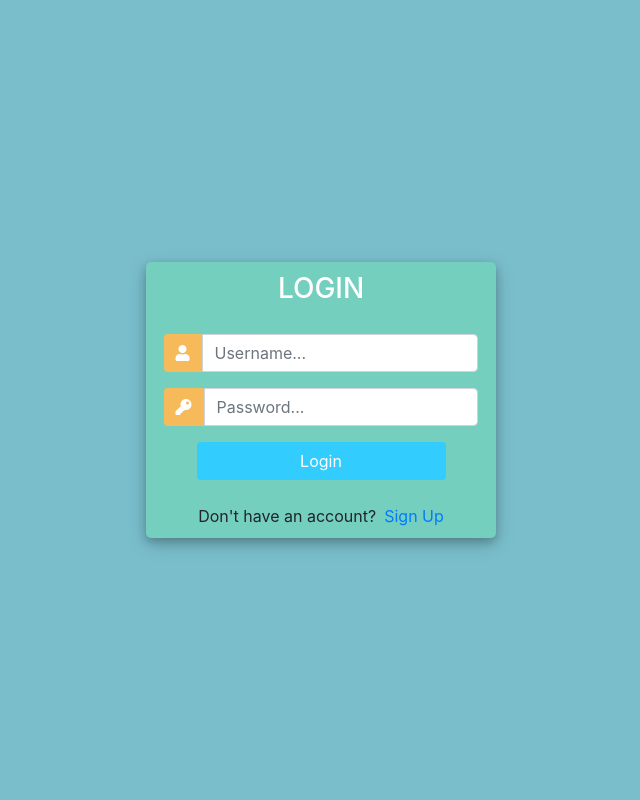
After one commit to abdimoha-dev/covid-19-vaccination, a Django app: page /vaccination/login in a window 1280 px wide. The commit adds this page. Shown: the whole page, without its empty margins (319-959 px from the left). Run offline with Django 3.2, Linux system fonts and the light colour scheme; data comes from the database, SQL or seed files in the repository; both versions use the stored data as it was after the commit; some libraries are stand-ins or nearby versions.

Commit message:
Add user authentication

```diff
--- a/covidvaccination/settings.py
+++ b/covidvaccination/settings.py
@@ -119,3 +119,4 @@ USE_TZ = True
 # https://docs.djangoproject.com/en/3.1/howto/static-files/
 
 STATIC_URL = '/static/'
+# LOGOUT_REDIRECT_URL = 'login'
--- a/vaccination_registry/admin.py
+++ b/vaccination_registry/admin.py
@@ -1,5 +1,5 @@
 from django.contrib import admin
 
-from .models import Person
+# from .models import Person
 
-admin.site.register(Person)
+# admin.site.register(Person)
--- /dev/null
+++ b/vaccination_registry/templates/accounts/login.html
@@ -0,0 +1,125 @@
+<!DOCTYPE html>
+<html>
+
+<head>
+	<title>Login</title>
+	<link rel="stylesheet" href="https://stackpath.bootstrapcdn.com/bootstrap/4.1.3/css/bootstrap.min.css" integrity="sha384-MCw98/SFnGE8fJT3GXwEOngsV7Zt27NXFoaoApmYm81iuXoPkFOJwJ8ERdknLPMO" crossorigin="anonymous">
+	<script src="https://ajax.googleapis.com/ajax/libs/jquery/3.3.1/jquery.min.js"></script>
+	<link rel="stylesheet" href="https://use.fontawesome.com/releases/v5.6.1/css/all.css" integrity="sha384-gfdkjb5BdAXd+lj+gudLWI+BXq4IuLW5IT+brZEZsLFm++aCMlF1V92rMkPaX4PP" crossorigin="anonymous">
+
+
+	<style>
+		body,
+		html {
+			margin: 0;
+			padding: 0;
+			height: 100%;
+			background: #7abecc !important;
+		}
+		.user_card {
+			width: 350px;
+			margin-top: auto;
+			margin-bottom: auto;
+			background: #74cfbf;
+			position: relative;
+			display: flex;
+			justify-content: center;
+			flex-direction: column;
+			padding: 10px;
+			box-shadow: 0 4px 8px 0 rgba(0, 0, 0, 0.2), 0 6px 20px 0 rgba(0, 0, 0, 0.19);
+			-webkit-box-shadow: 0 4px 8px 0 rgba(0, 0, 0, 0.2), 0 6px 20px 0 rgba(0, 0, 0, 0.19);
+			-moz-box-shadow: 0 4px 8px 0 rgba(0, 0, 0, 0.2), 0 6px 20px 0 rgba(0, 0, 0, 0.19);
+			border-radius: 5px;
+
+		}
+
+		.form_container {
+			margin-top: 20px;
+		}
+
+		#form-title{
+			color: #fff;
+
+		}
+
+		.login_btn {
+			width: 100%;
+			background: #33ccff !important;
+			color: white !important;
+		}
+		.login_btn:focus {
+			box-shadow: none !important;
+			outline: 0px !important;
+		}
+		.login_container {
+			padding: 0 2rem;
+		}
+		.input-group-text {
+			background: #f7ba5b !important;
+			color: white !important;
+			border: 0 !important;
+			border-radius: 0.25rem 0 0 0.25rem !important;
+		}
+		.input_user,
+		.input_pass:focus {
+			box-shadow: none !important;
+			outline: 0px !important;
+		}
+
+		#messages{
+			background-color: grey;
+			color: #fff;
+			padding: 10px;
+			margin-top: 10px;
+		}
+	</style>
+
+</head>
+<body>
+	<div class="container h-100">
+		<div class="d-flex justify-content-center h-100">
+			<div class="user_card">
+				<div class="d-flex justify-content-center">
+
+
+					<h3 id="form-title">LOGIN</h3>
+				</div>
+				<div class="d-flex justify-content-center form_container">
+					<form method="POST" action="">
+                        {% csrf_token %}
+						<div class="input-group mb-3">
+							<div class="input-group-append">
+								<span class="input-group-text"><i class="fas fa-user"></i></span>
+							</div>
+							<input type="text" name="username" placeholder="Username..." class="form-control">
+						</div>
+						<div class="input-group mb-2">
+							<div class="input-group-append">
+								<span class="input-group-text"><i class="fas fa-key"></i></span>
+							</div>
+								<input type="password" name="password" placeholder="Password..." class="form-control" >
+						</div>
+
+							<div class="d-flex justify-content-center mt-3 login_container">
+				 				<input class="btn login_btn" type="submit" value="Login">
+				   			</div>
+					</form>
+
+                </div>
+                {% for message in messages %}
+                <p id="messages">  {{message}}</p>
+                {% endfor %}
+
+
+				<div class="mt-4">
+					<div class="d-flex justify-content-center links">
+						Don't have an account? <a href="#" class="ml-2">Sign Up</a>
+					</div>
+
+				</div>
+			</div>
+		</div>
+	</div>
+</body>
+
+</html>
--- a/vaccination_registry/urls.py
+++ b/vaccination_registry/urls.py
@@ -3,5 +3,9 @@ from django.urls import path
 from . import views
 
 urlpatterns = [
-    path('', views.test, name='index'),
+    # path('', views.test, name='index'),
+    # path('testuser', views.create_test_user, name ='create_test_user'),
+    path('login', views.user_login, name = 'login'),
+    path('logout', views.logout, name='logout'),
+    path('home', views.home, name = 'home')
 ]
--- a/vaccination_registry/views.py
+++ b/vaccination_registry/views.py
@@ -1,8 +1,48 @@
-from django.shortcuts import render
-from .models import Person
+from django.shortcuts import render, redirect,HttpResponse,HttpResponsePermanentRedirect
+# from .models import Person
+
+
 from django.contrib.auth.models import User
+from django.contrib.auth import login ,authenticate, logout
+from django.contrib.auth.decorators import login_required
 
-#test view
 
-def test(request):
+# home
+@login_required(login_url='login')
+def home(request):
     return render(request, 'sidebar.html')
+
+# login
+def user_login(request):
+    if request.method == 'POST':
+        username = request.POST.get('username')
+        password = request.POST.get('password')
+        user=authenticate(request, username=username, password=password)
+
+        if user is not None:
+            login(request, user)
+            return redirect('home')
+        else:
+            return render(request, 'index.html')
+
+    else: # Get method ->
+        # check if test user exists
+        if User.objects.filter(username='test').exists():
+            return render(request, 'accounts/login.html')
+        # if test user does not exist, create user
+        else:
+            user = User.objects.create_user(
+                first_name = 'test',
+                last_name = 'user',
+                username= 'test',
+                password='test123',
+                email='test@covid.com'
+            )
+            user.save()
+            return render(request, 'accounts/login.html')
+
+# logout
+# @login_required(login_url='login')
+def user_logout(request):
+    logout(request)
+    return HttpResponse('user_login')
```
Also changed, not shown: vaccination_registry/templates/base.html (+19 -2 lines), db.sqlite3.
